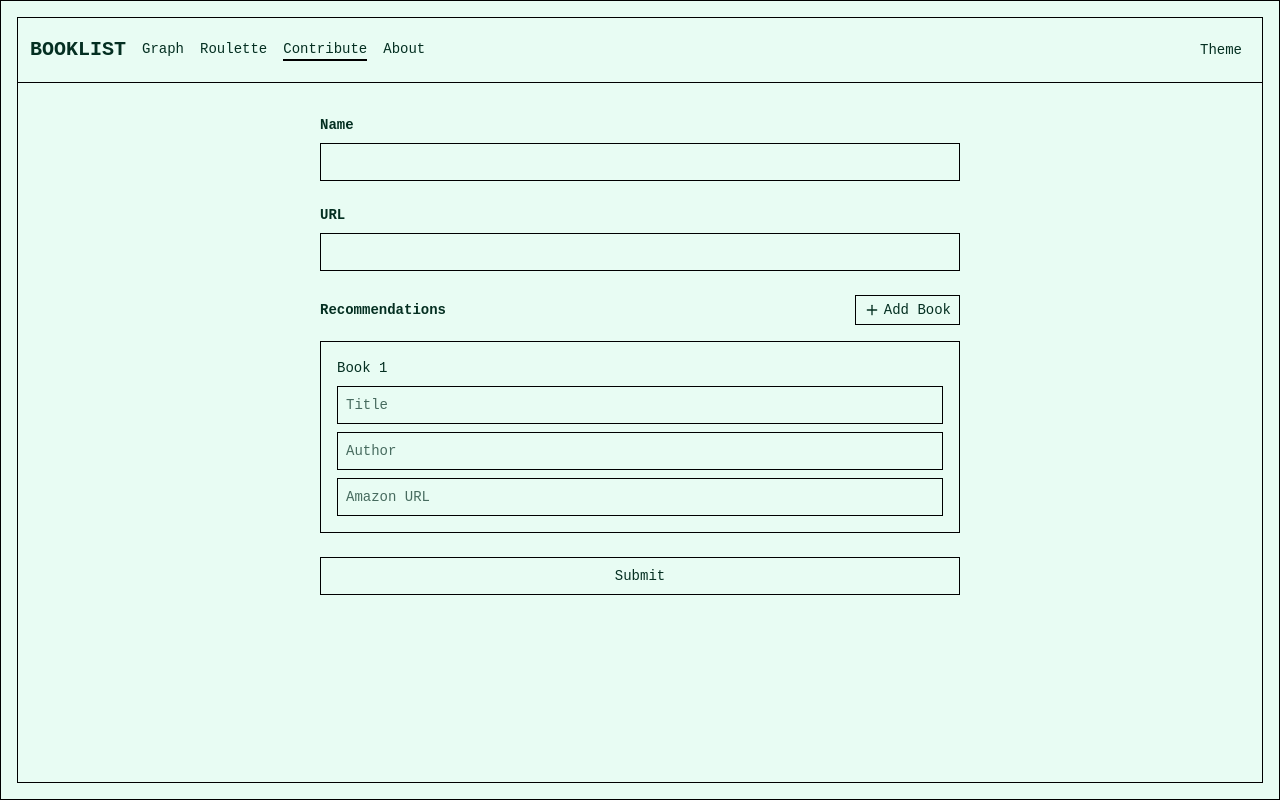
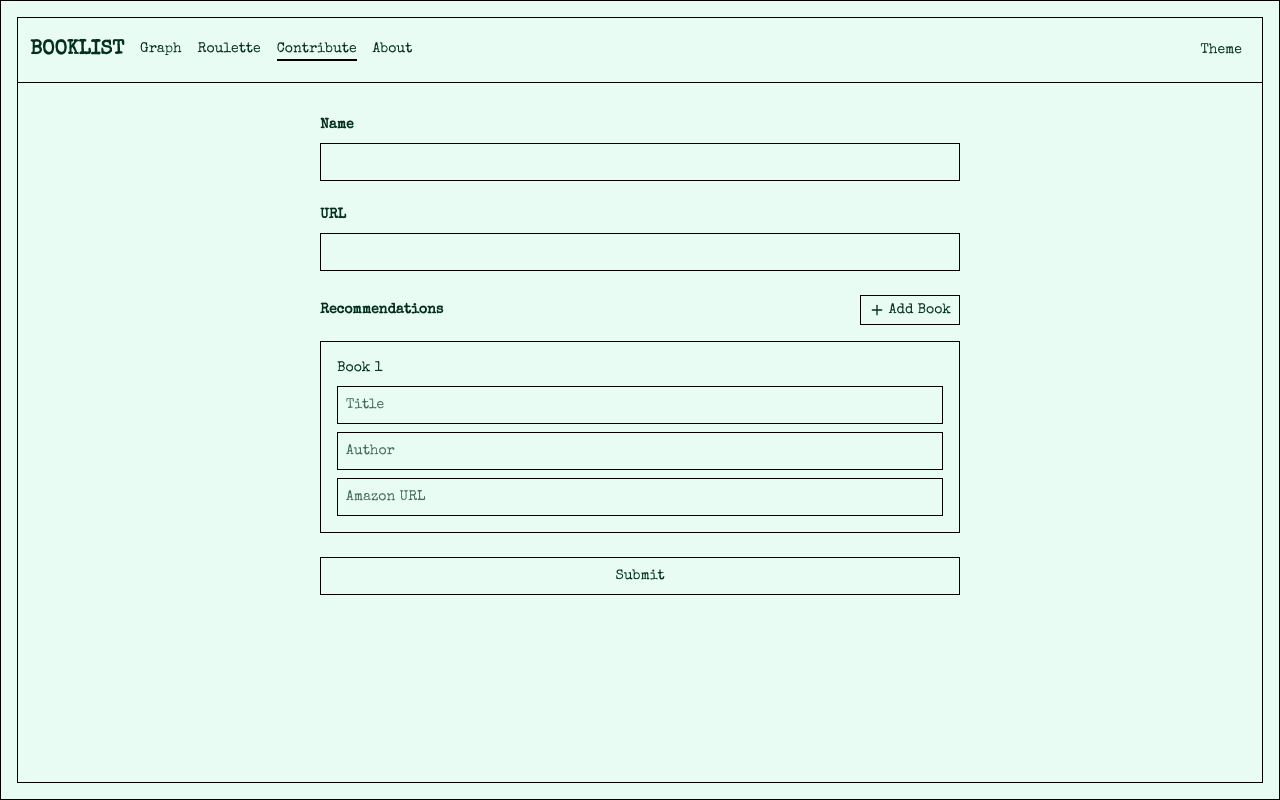
Before and after one commit to alanagoyal/booklist, a Next.js app: page /contribute in a window 1280 px wide. Built offline with nearby package versions, Linux system fonts and the light colour scheme.

Commit message:
change font

```diff
--- a/app/layout.tsx
+++ b/app/layout.tsx
@@ -1,11 +1,14 @@
 import type { Metadata } from "next";
 import { siteConfig } from "@/config/site";
 import Providers from "./providers";
-import { Inter } from "next/font/google";
+import localFont from "next/font/local";
 import "./globals.css";
 import Header from "@/components/header";
 
-const inter = Inter({ subsets: ["latin"] });
+const specialElite = localFont({
+  src: '../public/fonts/SpecialElite-Regular.ttf',
+  variable: '--font-special-elite',
+});
 
 export const viewport = {
   themeColor: "#121212",
@@ -43,13 +46,13 @@ export default function RootLayout({
   children: React.ReactNode;
 }>) {
   return (
-    <html lang="en" suppressHydrationWarning className={inter.className}>
+    <html lang="en" suppressHydrationWarning>
       <head>
         {/* Apple-specific meta tags for status bar appearance */}
         <meta name="apple-mobile-web-app-capable" content="yes" />
         <meta name="apple-mobile-web-app-status-bar-style" content="default" />
       </head>
-      <body className="antialiased">
+      <body className={`antialiased ${specialElite.className}`}>
         <Providers>
           <div className="h-dvh w-full text-sm flex flex-col border border-border overflow-hidden">
             <div className="flex flex-col flex-1 m-4 border border-border overflow-hidden">
--- a/tailwind.config.ts
+++ b/tailwind.config.ts
@@ -53,10 +53,10 @@ const config = {
         },
       },
       fontFamily: {
-        sans: ['Geist Mono', 'monospace'],
-        serif: ['Geist Mono', 'serif'],
-        display: ['Geist Mono', 'sans-serif'],
-        mono: ['Geist Mono', 'monospace'],
+        sans: ['Special Elite', 'monospace'],
+        serif: ['Special Elite', 'serif'],
+        display: ['Special Elite', 'sans-serif'],
+        mono: ['Special Elite', 'monospace'],
       },
       borderRadius: {
         base: "var(--radius)",
```
Also changed, not shown: public/fonts/SpecialElite-Regular.ttf (added).
